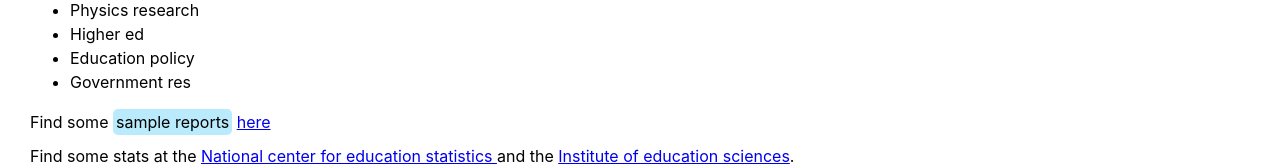
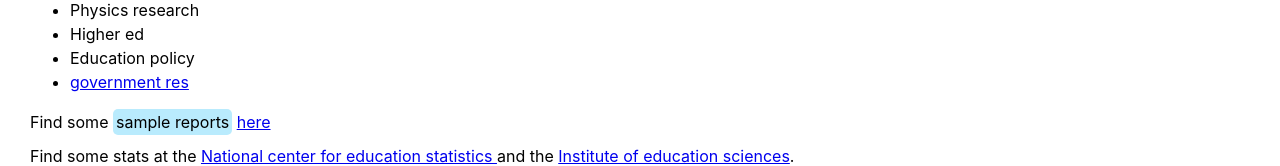
Before and after one commit to JRFink/jrfphyspagesnew, a Next.js app: page /consulting in a window 1280 px wide. Shown: the part 511-677 px from the top of the page. Built offline with nearby package versions, Linux system fonts and the light colour scheme.

Commit message:
Update index.tsx

```diff
--- a/pages/consulting/index.tsx
+++ b/pages/consulting/index.tsx
@@ -20,7 +20,7 @@ const Consult = () => {
               <li>Physics research</li>
               <li>Higher ed</li>
               <li>Education policy</li>
-              <li>Government res</li>
+              <li><Link href="/research/gen">government res</Link></li>
           </ul>
           </p>
           <p>
```
